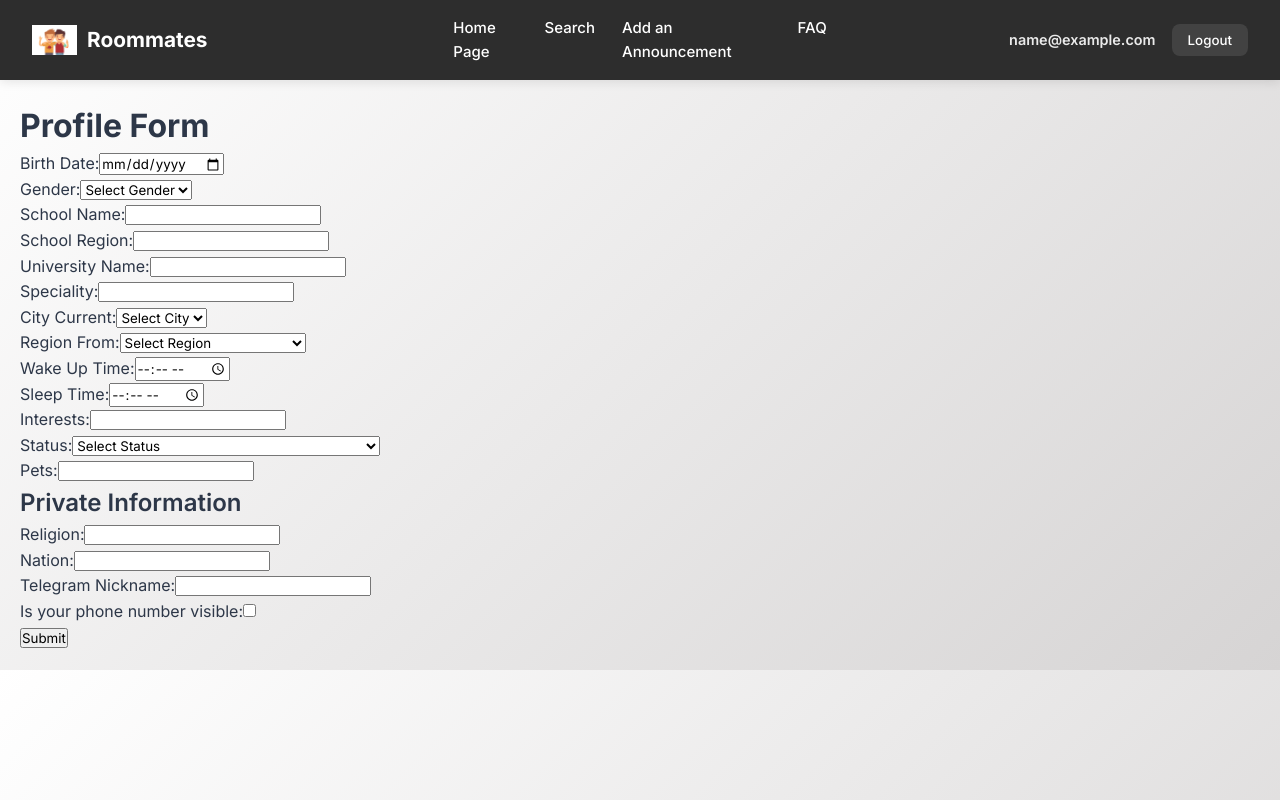
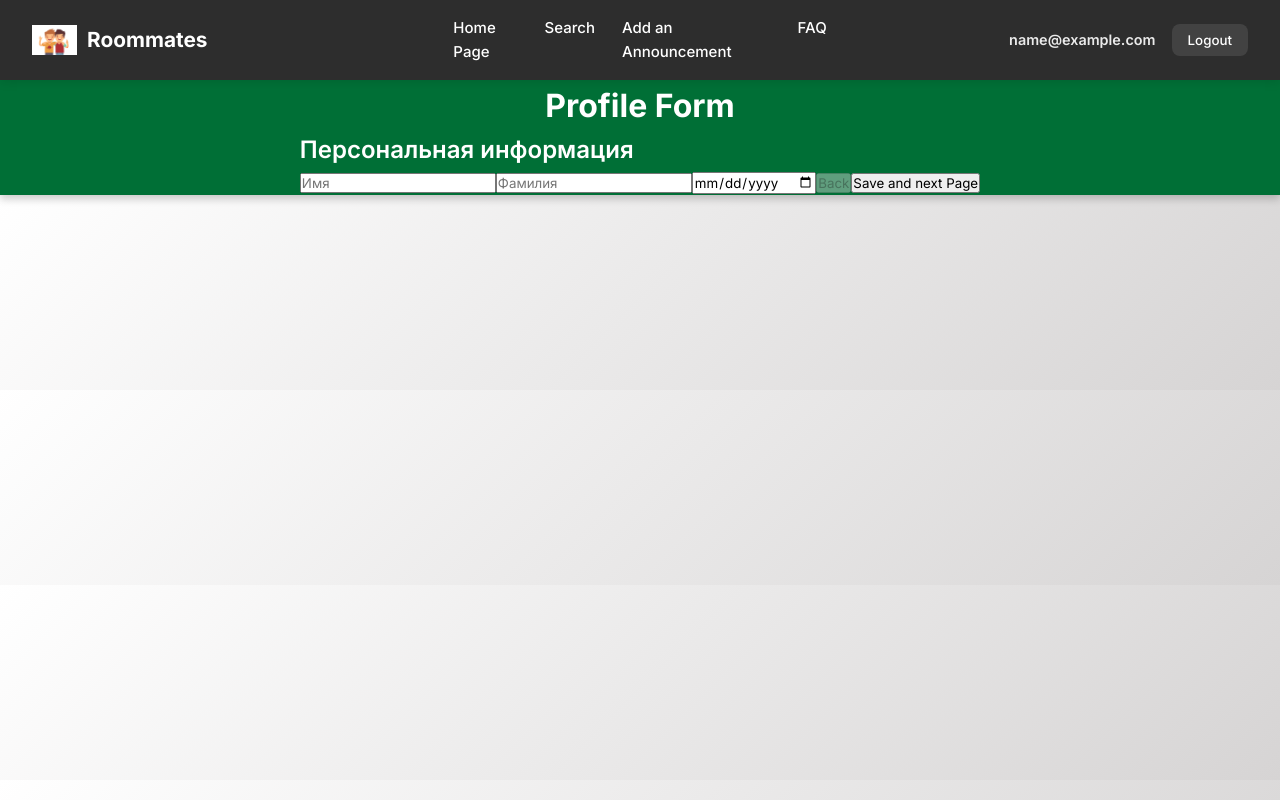
Before and after one commit to vespo777/diploma, a React (Create React App) app in the folder frontend/: page /anceta-page in a window 1280 px wide. Built offline with nearby package versions, Linux system fonts and the light colour scheme; sample sign-in values are in the browser's storage.

Commit message:
lasr updates17022025

```diff
--- a/frontend/src/pages/AncetaPage.jsx
+++ b/frontend/src/pages/AncetaPage.jsx
@@ -1,5 +1,7 @@
-// AncetaPage.jsx
-import React, { useState } from "react";
+import React, { useEffect, useState } from "react";
+import "../styles/AncetaPage.css";
+import {useNavigate} from "react-router-dom";
+import {useAuth} from "../contexts/AuthContext";
 
 const regions = [
     "Almaty Region",
@@ -17,239 +19,328 @@ const regions = [
     "Mangystau Region",
     "Kyzylorda Region",
     "Akmola Region",
-    // Добавить остальные регионы здесь
 ];
 
-const AncetaPage = () => {
+const AncetaPage = ({userId}) => {
+    const { user } = useAuth();
+    const navigate = useNavigate();
+    let integer_min = 0;
+    let integer_max = 450000;
+    const [step, setStep] = useState(1);
+
+
     const [formData, setFormData] = useState({
+        personal_info:{
             birthDate: "",
             gender: "",
+            name: "",
+            nationality: "",
+            surname: "",
+            religion: "",
+        },
+        social_info:{
             schoolName: "",
-        schoolRegion: "",
             universityName: "",
             speciality: "",
+            smoking: false,
+            drinking: false,
+            company: "",
+            profession: "",
+        },
+        roommate_search:{
+            budget_min: integer_min,
+            budget_max: integer_max,
+            status: "",
+        },
+        roommate_preferences:{
+            wakeUpTime: "",
+            sleepTime: "",
+            pets: "",
+        },
+        location_info:{
             cityCurrent: "",
             regionFrom: "",
-        wakeUpTime: "",
-        sleepTime: "",
-        interests: "",
-        status: "",
-        pets: "",
-        religion: "",
-        nation: "",
-        telegramNickname: "",
+        },
+        contacts_info:{
+            callNumber: "",
+            email: "",
+            phone: "",
+            facebook: "",
+            instagram: "",
+            linkedin: "",
             isPhoneVisible: false,
+        },
     });
+
+    useEffect(() => {
+        if (!user) {
+            navigate('/login');
+        }
+    }, [user, navigate]);
 
     const handleChange = (e) => {
         const { name, value, type, checked } = e.target;
-        setFormData({
-            ...formData,
-            [name]: type === "checkbox" ? checked : value,
-        });
+        const section = name.split('.')[0];
+        const key = name.split('.')[1];
+
+        setFormData((prev) => ({
+            ...prev,
+            [section]: {
+                ...prev[section],
+                [key]: type === "checkbox" ? checked : value,
+            }
+        }));
     };
 
-    const handleSubmit = (e) => {
+    const handleSubmit = async (e) => {
         e.preventDefault();
-        console.log("Form Data Submitted:", formData);
-        // Отправка данных на сервер
+
+        const sectionKey = Object.keys(formData)[step - 1];
+        const sectionData = formData[sectionKey];
+
+        try {
+            const response = await fetch(`http://localhost:8080/user/personal-info/${userId}`, {
+                method: 'PUT',
+                headers: {
+                    'Authorization': `Bearer ${localStorage.getItem('token')}`,
+                    'Content-Type': 'application/json',
+                    'Accept': 'application/json',
+                },
+                body: JSON.stringify(sectionData)
+            });
+
+            if (!response.ok) {
+                throw new Error(`Ошибка: ${response.status}`);
+            }
+
+            const data = await response.json();
+            console.log("Персональная информация успешно обновлена:", data);
+            setStep(step + 1);
+
+        } catch (error) {
+            console.error("Ошибка при обновлении анкеты:", error.message);
+        }
     };
 
+
+
     return (
-        <div style={{ padding: "20px" }}>
+        <div className={"anceta-card-wrapper"}>
             <h1>Profile Form</h1>
+            {/*<form onSubmit={handleSubmit}>*/}
+            {/*    <div>*/}
+            {/*        <label>Birth Date:</label>*/}
+            {/*        <input*/}
+            {/*            type="date"*/}
+            {/*            name="birthDate"*/}
+            {/*            value={formData.personal_info.birthDate}*/}
+            {/*            onChange={handleChange}*/}
+            {/*        />*/}
+            {/*    </div>*/}
+            {/*    <div>*/}
+            {/*        <label>Gender:</label>*/}
+            {/*        <select*/}
+            {/*            name="gender"*/}
+            {/*            value={formData.personal_info.gender}*/}
+            {/*            onChange={handleChange}*/}
+            {/*        >*/}
+            {/*            <option value="">Select Gender</option>*/}
+            {/*            <option value="Male">Male</option>*/}
+            {/*            <option value="Female">Female</option>*/}
+            {/*            <option value="Other">Other</option>*/}
+            {/*        </select>*/}
+            {/*    </div>*/}
+            {/*    <div>*/}
+            {/*        <label>School Name:</label>*/}
+            {/*        <input*/}
+            {/*            type="text"*/}
+            {/*            name="schoolName"*/}
+            {/*            value={formData.schoolName}*/}
+            {/*            onChange={handleChange}*/}
+            {/*        />*/}
+            {/*    </div>*/}
+            {/*    <div>*/}
+            {/*        <label>School Region:</label>*/}
+            {/*        <input*/}
+            {/*            type="text"*/}
+            {/*            name="schoolRegion"*/}
+            {/*            value={formData.schoolRegion}*/}
+            {/*            onChange={handleChange}*/}
+            {/*        />*/}
+            {/*    </div>*/}
+            {/*    <div>*/}
+            {/*        <label>University Name:</label>*/}
+            {/*        <input*/}
+            {/*            type="text"*/}
+            {/*            name="universityName"*/}
+            {/*            value={formData.universityName}*/}
+            {/*            onChange={handleChange}*/}
+            {/*        />*/}
+            {/*    </div>*/}
+            {/*    <div>*/}
+            {/*        <label>Speciality:</label>*/}
+            {/*        <input*/}
+            {/*            type="text"*/}
+            {/*            name="speciality"*/}
+            {/*            value={formData.speciality}*/}
+            {/*            onChange={handleChange}*/}
+            {/*        />*/}
+            {/*    </div>*/}
+            {/*    <div>*/}
+            {/*        <label>City Current:</label>*/}
+            {/*        <select*/}
+            {/*            name="cityCurrent"*/}
+            {/*            value={formData.cityCurrent}*/}
+            {/*            onChange={handleChange}*/}
+            {/*        >*/}
+            {/*            <option value="">Select City</option>*/}
+            {/*            <option value="Almaty">Almaty</option>*/}
+            {/*            <option value="Nur-Sultan">Nur-Sultan</option>*/}
+            {/*        </select>*/}
+            {/*    </div>*/}
+            {/*    <div>*/}
+            {/*        <label>Region From:</label>*/}
+            {/*        <select*/}
+            {/*            name="regionFrom"*/}
+            {/*            value={formData.regionFrom}*/}
+            {/*            onChange={handleChange}*/}
+            {/*        >*/}
+            {/*            <option value="">Select Region</option>*/}
+            {/*            {regions.map((region, index) => (*/}
+            {/*                <option key={index} value={region}>*/}
+            {/*                    {region}*/}
+            {/*                </option>*/}
+            {/*            ))}*/}
+            {/*        </select>*/}
+            {/*    </div>*/}
+            {/*    <div>*/}
+            {/*        <label>Wake Up Time:</label>*/}
+            {/*        <input*/}
+            {/*            type="time"*/}
+            {/*            name="wakeUpTime"*/}
+            {/*            value={formData.wakeUpTime}*/}
+            {/*            onChange={handleChange}*/}
+            {/*        />*/}
+            {/*    </div>*/}
+            {/*    <div>*/}
+            {/*        <label>Sleep Time:</label>*/}
+            {/*        <input*/}
+            {/*            type="time"*/}
+            {/*            name="sleepTime"*/}
+            {/*            value={formData.sleepTime}*/}
+            {/*            onChange={handleChange}*/}
+            {/*        />*/}
+            {/*    </div>*/}
+            {/*    <div>*/}
+            {/*        <label>Interests:</label>*/}
+            {/*        <input*/}
+            {/*            type="text"*/}
+            {/*            name="interests"*/}
+            {/*            value={formData.interests}*/}
+            {/*            onChange={handleChange}*/}
+            {/*        />*/}
+            {/*    </div>*/}
+            {/*    <div>*/}
+            {/*        <label>Status:</label>*/}
+            {/*        <select*/}
+            {/*            name="status"*/}
+            {/*            value={formData.status}*/}
+            {/*            onChange={handleChange}*/}
+            {/*        >*/}
+            {/*            <option value="">Select Status</option>*/}
+            {/*            <option value="1">*/}
+            {/*                I am roommate and I don't have an apartment*/}
+            {/*            </option>*/}
+            {/*            <option value="2">I am roommate and I have an apartment</option>*/}
+            {/*            <option value="3">Not searching</option>*/}
+            {/*        </select>*/}
+            {/*    </div>*/}
+            {/*    <div>*/}
+            {/*        <label>Pets:</label>*/}
+            {/*        <input*/}
+            {/*            type="text"*/}
+            {/*            name="pets"*/}
+            {/*            value={formData.pets}*/}
+            {/*            onChange={handleChange}*/}
+            {/*        />*/}
+            {/*    </div>*/}
+            {/*    <div>*/}
+            {/*        <h2>Private Information</h2>*/}
+            {/*        <label>Religion:</label>*/}
+            {/*        <input*/}
+            {/*            type="text"*/}
+            {/*            name="religion"*/}
+            {/*            value={formData.religion}*/}
+            {/*            onChange={handleChange}*/}
+            {/*        />*/}
+            {/*    </div>*/}
+            {/*    <div>*/}
+            {/*        <label>Nation:</label>*/}
+            {/*        <input*/}
+            {/*            type="text"*/}
+            {/*            name="nation"*/}
+            {/*            value={formData.nation}*/}
+            {/*            onChange={handleChange}*/}
+            {/*        />*/}
+            {/*    </div>*/}
+            {/*    <div>*/}
+            {/*        <label>Telegram Nickname:</label>*/}
+            {/*        <input*/}
+            {/*            type="text"*/}
+            {/*            name="telegramNickname"*/}
+            {/*            value={formData.telegramNickname}*/}
+            {/*            onChange={handleChange}*/}
+            {/*        />*/}
+            {/*    </div>*/}
+            {/*    <div>*/}
+            {/*        <label>*/}
+            {/*            Is your phone number visible:*/}
+            {/*            <input*/}
+            {/*                type="checkbox"*/}
+            {/*                name="isPhoneVisible"*/}
+            {/*                checked={formData.isPhoneVisible}*/}
+            {/*                onChange={handleChange}*/}
+            {/*            />*/}
+            {/*        </label>*/}
+            {/*    </div>*/}
+            {/*    <button type="submit">Submit</button>*/}
+            {/*</form>*/}
+
+
             <form onSubmit={handleSubmit}>
-                <div>
-                    <label>Birth Date:</label>
-                    <input
-                        type="date"
-                        name="birthDate"
-                        value={formData.birthDate}
-                        onChange={handleChange}
-                    />
+                {step === 1 && (
+                    <>
+                        <h2>Персональная информация</h2>
+                        <input type="text" name="personal_info.name" value={formData.personal_info.name} onChange={handleChange} placeholder="Имя"/>
+                        <input type="text" name="personal_info.surname" value={formData.personal_info.surname} onChange={handleChange} placeholder="Фамилия"/>
+                        <input type="date" name="personal_info.birthDate" value={formData.personal_info.birthDate} onChange={handleChange} />
+                    </>
+                )}
+
+                {step === 2 && (
+                    <>
+                        <h2>Социальная информация</h2>
+                        <input type="text" name="social_info.schoolName" value={formData.social_info.schoolName} onChange={handleChange} placeholder="Школа"/>
+                        <input type="text" name="social_info.universityName" value={formData.social_info.universityName} onChange={handleChange} placeholder="Университет"/>
+                    </>
+                )}
+
+                {step === 3 && (
+                    <>
+                        <h2>Characteristic for searching roommate</h2>
+                        <input type="text" name="social_info.schoolName" value={formData.social_info.schoolName} onChange={handleChange} placeholder="Школа"/>
+                        <input type="text" name="social_info.universityName" value={formData.social_info.universityName} onChange={handleChange} placeholder="Университет"/>
+                    </>
+                )}
+
+                <button type="button" disabled={step === 1} onClick={() => setStep(step - 1)}>Back</button>
+                <button type="submit">{step < 6 ? "Save and next Page" : "Завершить"}</button>
+            </form>
+
         </div>
-                <div>
-                    <label>Gender:</label>
-                    <select
-                        name="gender"
-                        value={formData.gender}
-                        onChange={handleChange}
-                    >
-                        <option value="">Select Gender</option>
-                        <option value="Male">Male</option>
-                        <option value="Female">Female</option>
-                        <option value="Other">Other</option>
-                    </select>
-                </div>
-                <div>
-                    <label>School Name:</label>
-                    <input
-                        type="text"
-                        name="schoolName"
-                        value={formData.schoolName}
-                        onChange={handleChange}
-                    />
-                </div>
-                <div>
-                    <label>School Region:</label>
-                    <input
-                        type="text"
-                        name="schoolRegion"
-                        value={formData.schoolRegion}
-                        onChange={handleChange}
-                    />
-                </div>
-                <div>
-                    <label>University Name:</label>
-                    <input
-                        type="text"
-                        name="universityName"
-                        value={formData.universityName}
-                        onChange={handleChange}
-                    />
-                </div>
-                <div>
-                    <label>Speciality:</label>
-                    <input
-                        type="text"
-                        name="speciality"
-                        value={formData.speciality}
-                        onChange={handleChange}
-                    />
-                </div>
-                <div>
-                    <label>City Current:</label>
-                    <select
-                        name="cityCurrent"
-                        value={formData.cityCurrent}
-                        onChange={handleChange}
-                    >
-                        <option value="">Select City</option>
-                        <option value="Almaty">Almaty</option>
-                        <option value="Nur-Sultan">Nur-Sultan</option>
-                    </select>
-                </div>
-                <div>
-                    <label>Region From:</label>
-                    <select
-                        name="regionFrom"
-                        value={formData.regionFrom}
-                        onChange={handleChange}
-                    >
-                        <option value="">Select Region</option>
-                        {regions.map((region, index) => (
-                            <option key={index} value={region}>
-                                {region}
-                            </option>
-                        ))}
-                    </select>
-                </div>
-                <div>
-                    <label>Wake Up Time:</label>
-                    <input
-                        type="time"
-                        name="wakeUpTime"
-                        value={formData.wakeUpTime}
-                        onChange={handleChange}
-                    />
-                </div>
-                <div>
-                    <label>Sleep Time:</label>
-                    <input
-                        type="time"
-                        name="sleepTime"
-                        value={formData.sleepTime}
-                        onChange={handleChange}
-                    />
-                </div>
-                <div>
-                    <label>Interests:</label>
-                    <input
-                        type="text"
-                        name="interests"
-                        value={formData.interests}
-                        onChange={handleChange}
-                    />
-                </div>
-                <div>
-                    <label>Status:</label>
-                    <select
-                        name="status"
-                        value={formData.status}
-                        onChange={handleChange}
-                    >
-                        <option value="">Select Status</option>
-                        <option value="1">
-                            I am roommate and I don't have an apartment
-                        </option>
-                        <option value="2">I am roommate and I have an apartment</option>
-                        <option value="3">Not searching</option>
-                    </select>
-                </div>
-                <div>
-                    <label>Pets:</label>
-                    <input
-                        type="text"
-                        name="pets"
-                        value={formData.pets}
-                        onChange={handleChange}
-                    />
-                </div>
-                <div>
-                    <h2>Private Information</h2>
-                    <label>Religion:</label>
-                    <input
-                        type="text"
-                        name="religion"
-                        value={formData.religion}
-                        onChange={handleChange}
-                    />
-                </div>
-                <div>
-                    <label>Nation:</label>
-                    <input
-                        type="text"
-                        name="nation"
-                        value={formData.nation}
-                        onChange={handleChange}
-                    />
-                </div>
-                <div>
-                    <label>Telegram Nickname:</label>
-                    <input
-                        type="text"
-                        name="telegramNickname"
-                        value={formData.telegramNickname}
-                        onChange={handleChange}
-                    />
-                </div>
-                <div>
-                    <label>
-                        Is your phone number visible:
-                        <input
-                            type="checkbox"
-                            name="isPhoneVisible"
-                            checked={formData.isPhoneVisible}
-                            onChange={handleChange}
-                        />
-                    </label>
-                </div>
-                <button type="submit">Submit</button>
-            </form>
-        </div>
+
+
     );
 };
 
-// <div className="input-group">
-//     <label className="date-label">Date of birth</label>
-//     <input
-//         type="date"
-//         name="birthDate"
-//         className="auth-input"
-//         value={formData.birthDate}
-//         onChange={handleChange}
-//         required
-//     />
-// </div>
-
 export default AncetaPage;
--- a/frontend/src/pages/ProfilePage.jsx
+++ b/frontend/src/pages/ProfilePage.jsx
@@ -54,7 +54,7 @@ const ProfilePage = () => {
           const data = await response.json();
 
           // Подробное логирование всех объектов
-          console.log('socialDetails:', data.socialDetails);
+          console.log('personal information:', data.personal_info);
           console.log('locationDetails:', data.locationDetails);
           console.log('roommatePreferences:', data.roommatePreferences);
 
@@ -156,7 +156,7 @@ const ProfilePage = () => {
       console.log('User ID:', userId);
       console.log('Отправляемые данные:', updateData);
 
-      const response = await fetch(`http://localhost:8080/profile/${userId}`, {
+      const response = await fetch(`http://localhost:8080/users/${userId}`, {
         method: 'PUT',
         headers: {
           'Authorization': `Bearer ${localStorage.getItem('token')}`,
--- a/frontend/src/pages/RegisterPage.jsx
+++ b/frontend/src/pages/RegisterPage.jsx
@@ -72,7 +72,7 @@ const RegisterPage = () => {
       await register(requestData);
       setSuccess("Registration successful! Redirecting to home page...");
       setTimeout(() => {
-        navigate("/");
+        navigate("/anceta-page");
       }, 2000);
     } catch (err) {
       setError(err.message || "Failed to create an account");
--- /dev/null
+++ b/frontend/src/styles/AncetaPage.css
@@ -0,0 +1,10 @@
+.anceta-card-wrapper {
+    width: 100%;
+    background-color: #006f36;
+    box-shadow: 0 4px 8px 0 rgba(0, 0, 0, 0.2);
+    color: white;
+    display: flex;
+    flex-direction: column;
+    align-items: center;
+    justify-content: center;
+}
```
Lines whose indentation alone changed are shown as unchanged.
